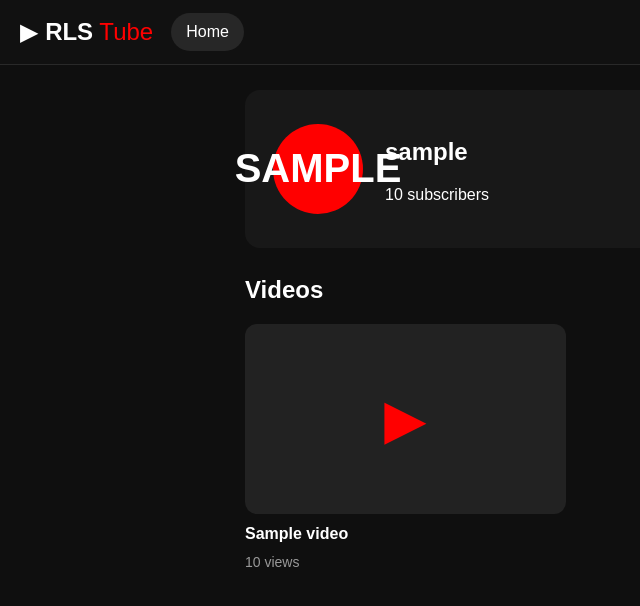
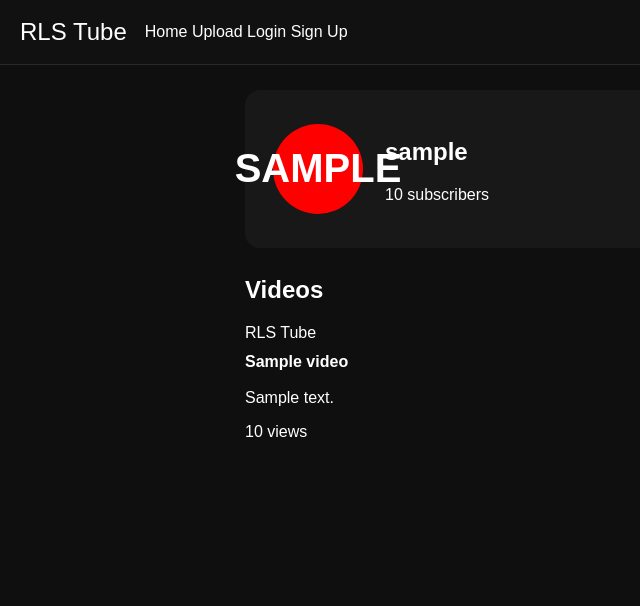
Before and after one commit to raoj77304-stack/rls-tube6, a Flask app: template templates/channel.html in a window 1280 px wide. Shown: the top 606 px of the page, without its empty margins (0-640 px from the left). Run offline with Flask 3, Linux system fonts and the light colour scheme; the template is opened without the code that fills it: most values are stand-ins (such as "Sample title", 1, 10 or a date in 2020).

Commit message:
Update channel.html

```diff
--- a/templates/channel.html
+++ b/templates/channel.html
@@ -1,10 +1,189 @@
-<!doctype html><html><head><meta charset="UTF-8"><title>{{ channel.username }} - RLS Tube</title><link rel="stylesheet" href="{{ url_for('static',filename='style.css') }}"></head>
-<body><header><a class="logo" href="/">▶ <b>RLS</b> <span>Tube</span></a><a class="btn" href="/">Home</a></header>
-<main class="channel-page"><section class="channel-header"><div class="avatar">{{ channel.username[0].upper() }}</div><div><h1>{{ channel.username }}</h1><p>{{ subscribers }} subscribers</p>
-{% if session.get('user_id') and session['user_id'] != channel.id %}<button id="subBtn" onclick="subscribe({{ channel.id }})">Subscribe</button>{% endif %}
-</div></section>
-<h2>Videos</h2><div class="videos">{% for video in videos %}<article class="card"><a href="/watch/{{ video.id }}">{% if video.thumbnail %}<img src="{{ url_for('static',filename='uploads/'+video.thumbnail) }}">{% else %}<div class="no-thumb">▶</div>{% endif %}<h3>{{ video.title }}</h3></a><div class="muted">{{ video.views }} views</div></article>{% endfor %}</div></main>
-<script>
-async function subscribe(id){const r=await fetch("/subscribe/"+id,{method:"POST"});if(r.status===401){location="/login";return}const d=await r.json();if(d.error)return;document.getElementById("subBtn").textContent=d.subscribed?"Subscribed ✓":"Subscribe";}
-</script>
-</body></html>
+<!DOCTYPE html>
+<html lang="en">
+<head>
+    <meta charset="UTF-8">
+
+    <meta name="viewport" content="width=device-width, initial-scale=1.0">
+
+    <title>{{ channel.username }} - RLS Tube</title>
+
+    <link rel="stylesheet"
+          href="{{ url_for('static', filename='style.css') }}">
+</head>
+
+<body>
+
+    <!-- Header -->
+    <header class="topbar">
+
+        <div class="logo">
+            <a href="/">RLS Tube</a>
+        </div>
+
+        <nav>
+            <a href="/">Home</a>
+            <a href="/upload">Upload</a>
+
+            {% if session.get('user_id') %}
+                <a href="/channel/{{ session.get('user_id') }}">My Channel</a>
+            {% else %}
+                <a href="/login">Login</a>
+                <a href="/signup">Sign Up</a>
+            {% endif %}
+        </nav>
+
+    </header>
+
+
+    <!-- Channel Page -->
+    <main class="channel-page">
+
+        <section class="channel-header">
+
+            <div class="avatar">
+                {{ channel.username[0].upper() }}
+            </div>
+
+            <div class="channel-info">
+                <h1>{{ channel.username }}</h1>
+
+                <p>
+                    {{ subscribers }} subscribers
+                </p>
+            </div>
+
+        </section>
+
+
+        <!-- Subscribe Button -->
+        {% if session.get('user_id') and session['user_id'] != channel.id %}
+
+            <button
+                id="subBtn"
+                class="subscribe-btn"
+                onclick="subscribe({{ channel.id }})">
+                Subscribe
+            </button>
+
+        {% endif %}
+
+
+        <!-- Videos -->
+        <section class="channel-videos">
+
+            <h2>Videos</h2>
+
+            <div class="videos">
+
+                {% for video in videos %}
+
+                    <article class="card">
+
+                        <a href="/watch/{{ video.id }}">
+
+                            {% if video.thumbnail %}
+
+                                <img
+                                    src="{{ url_for('static', filename='uploads/' + video.thumbnail) }}"
+                                    alt="{{ video.title }}">
+
+                            {% else %}
+
+                                <div class="no-thumbnail">
+                                    RLS Tube
+                                </div>
+
+                            {% endif %}
+
+                        </a>
+
+                        <div class="video-info">
+
+                            <h3>
+                                {{ video.title }}
+                            </h3>
+
+                            {% if video.description %}
+
+                                <p>
+                                    {{ video.description }}
+                                </p>
+
+                            {% endif %}
+
+                            <span>
+                                {{ video.views }} views
+                            </span>
+
+                        </div>
+
+                    </article>
+
+                {% else %}
+
+                    <div class="empty-videos">
+                        <h3>No videos yet</h3>
+                        <p>This channel has not uploaded any videos.</p>
+                    </div>
+
+                {% endfor %}
+
+            </div>
+
+        </section>
+
+    </main>
+
+
+    <!-- Subscribe JavaScript -->
+    <script>
+
+        async function subscribe(id) {
+
+            try {
+
+                const response = await fetch(
+                    "/subscribe/" + id,
+                    {
+                        method: "POST"
+                    }
+                );
+
+                if (response.status === 401) {
+
+                    window.location.href = "/login";
+                    return;
+                }
+
+                const data = await response.json();
+
+                if (data.error) {
+
+                    alert(data.error);
+                    return;
+                }
+
+                const button =
+                    document.getElementById("subBtn");
+
+                if (button) {
+
+                    button.textContent =
+                        data.subscribed
+                            ? "Subscribed"
+                            : "Subscribe";
+                }
+
+            } catch (error) {
+
+                console.error(error);
+
+                alert("Something went wrong.");
+            }
+
+        }
+
+    </script>
+
+</body>
+</html>
```
